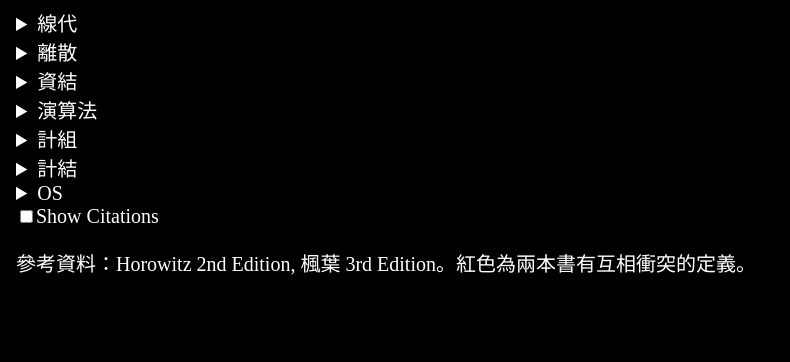
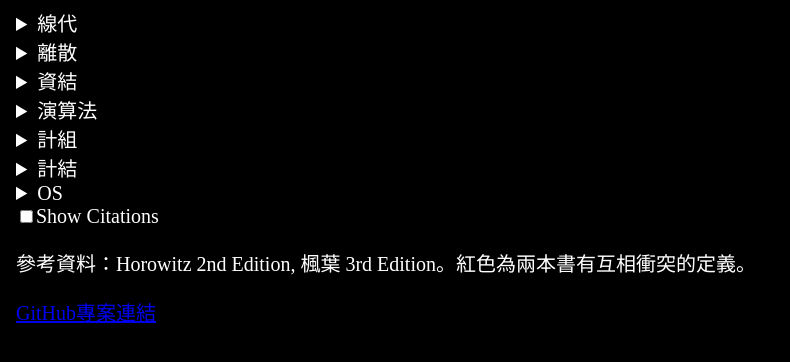
Before and after one commit to h3902340/cs_note, an Angular app: page / in a window 1280 px wide. Shown: the top 362 px of the page, without its empty margins (0-790 px from the left). Built offline with nearby package versions, Linux system fonts and the light colour scheme.

Commit message:
加入專案連結

```diff
--- a/src/app/app.component.html
+++ b/src/app/app.component.html
@@ -12,5 +12,6 @@
     </details>
     <input type="checkbox" [checked]="isShowCitations" (change)="onToggleCitation($event)">Show Citations
     <p>參考資料：Horowitz 2nd Edition, 楓葉 3rd Edition。紅色為兩本書有互相衝突的定義。</p>
+    <a href="https://github.com/h3902340/cs_note">GitHub專案連結</a>
 </body>
 <router-outlet></router-outlet>
```
